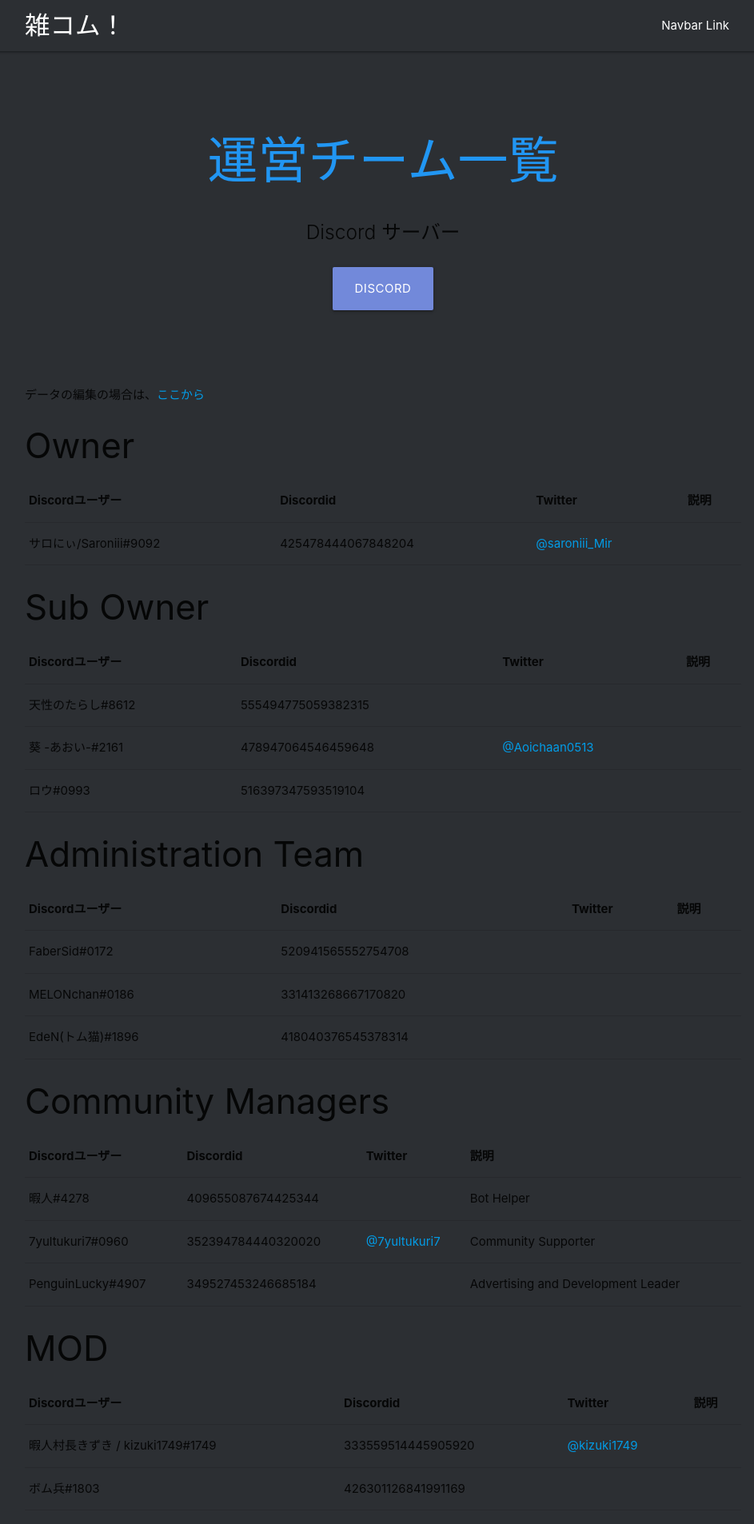
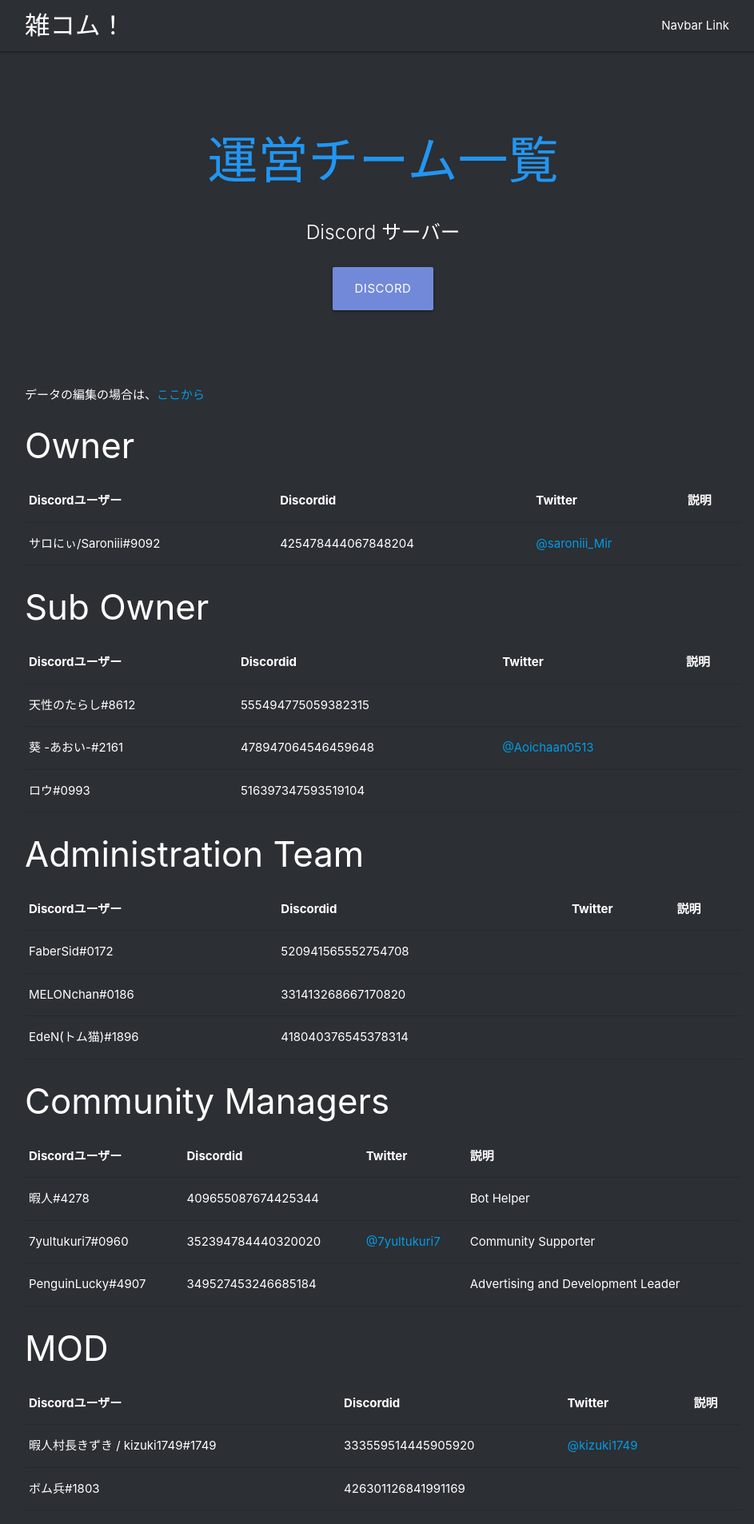
Before and after one commit to zatsukomu/zatsukomu-website-v1, a Jekyll site: the page built from docs/pages/staff roster.md, in a window 1280 px wide. Shown: the top 1906 px of the page at 80% size, without its empty margins (161-1104 px from the left). Built offline with Jekyll 4.4.1, drawn with Linux system fonts in a browser that asks for light colours; nearby versions of some CDN libraries.

Commit message:
Update default.html

```diff
--- a/docs/_layouts/default.html
+++ b/docs/_layouts/default.html
@@ -17,7 +17,7 @@
   <link href="https://zatsukomu.tk/assets/css/discordcolor.css" type="text/css" rel="stylesheet" media="screen,projection"/>
 </head>
   </head>
-  <body class="discord dark">
+  <body class="discord dark white-text">
 
   <nav class="discord dark" role="navigation">
     <div class="nav-wrapper container"><a id="logo-container" href="#" class="brand-logo">雑コム！</a>
@@ -25,7 +25,7 @@
         <li><a href="#">Navbar Link</a></li>
       </ul>
 
-      <ul id="nav-mobile" class="sidenav">
+      <ul id="nav-mobile" class="sidenav discord dark">
         <li><a href="#">Navbar Link</a></li>
       </ul>
       <a href="#" data-target="nav-mobile" class="sidenav-trigger"><i class="material-icons">menu</i></a>
```
